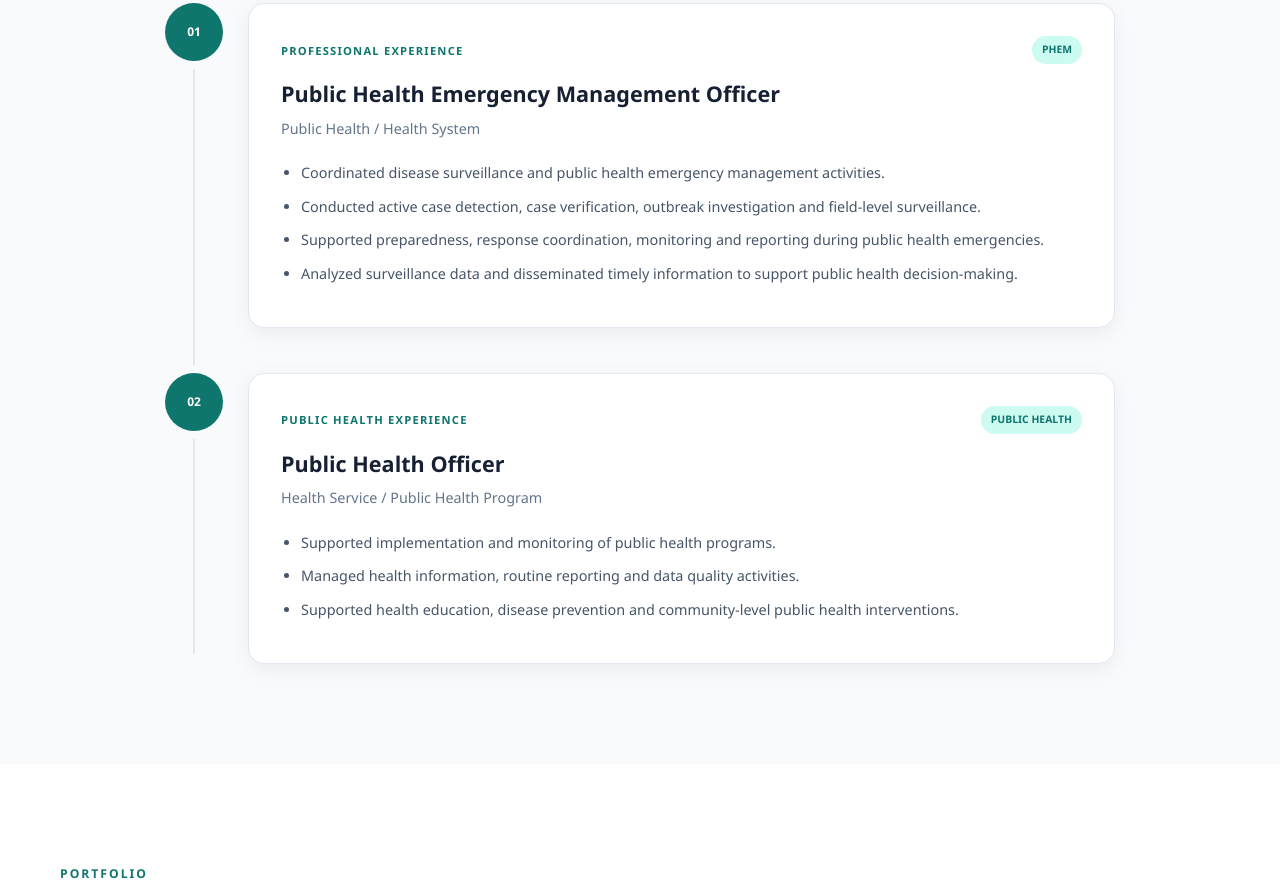
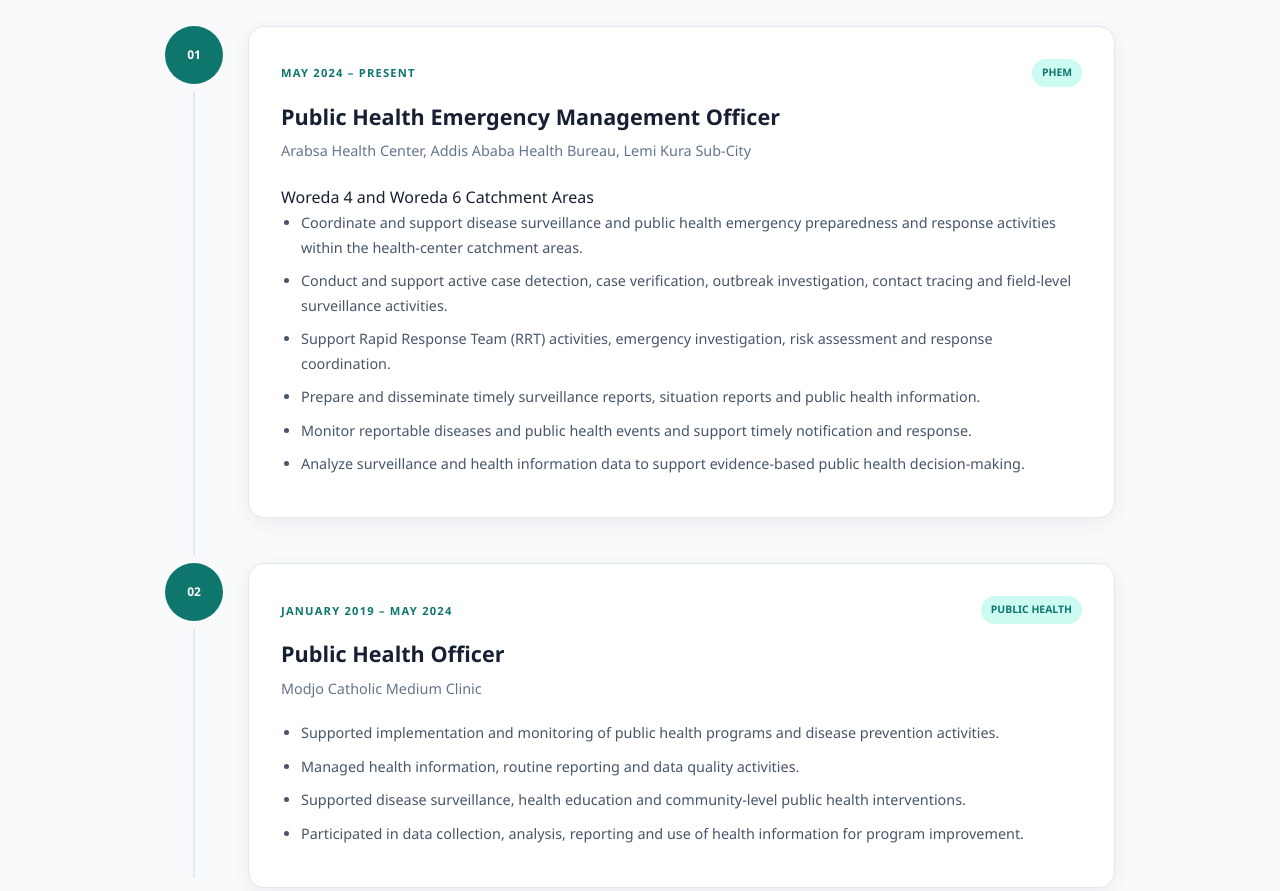
Before and after one commit to yigermalgashaw/cv-website, a plain HTML site: page index.html in a window 1280 px wide. Shown: the part 1732-2623 px from the top of the page. Drawn offline with Linux system fonts and the light colour scheme.

Commit message:
update on Certificate

````diff
--- a/index.html
+++ b/index.html
@@ -1,3 +1,4 @@
+```html
 <!DOCTYPE html>
 <html lang="en">
 <head>
@@ -10,7 +11,7 @@
           content="Professional portfolio of Yigermal Gashaw Kebede, Public Health Officer and Public Health Emergency Management Officer.">
 
     <meta name="keywords"
-          content="Yigermal Gashaw Kebede, Public Health Officer, PHEM Officer, Field Epidemiology, Disease Surveillance, HMIS, DHIS2">
+          content="Yigermal Gashaw Kebede, Public Health Officer, PHEM Officer, Field Epidemiology, Disease Surveillance, HMIS, DHIS2, RRT">
 
     <link rel="stylesheet" href="style.css">
 </head>
@@ -90,6 +91,7 @@
             </div>
 
             <div class="hero-mini-info">
+
                 <div>
                     <strong>7+</strong>
                     <span>Years Experience</span>
@@ -104,12 +106,14 @@
                     <strong>HMIS</strong>
                     <span>Health Information</span>
                 </div>
+
             </div>
 
         </div>
 
 
-        <!-- No photo -->
+        <!-- Profile -->
+
         <div class="hero-visual">
 
             <div class="profile-card">
@@ -276,6 +280,7 @@
 
         <div class="timeline">
 
+
             <div class="timeline-item">
 
                 <div class="timeline-marker">
@@ -285,13 +290,15 @@
                 <div class="timeline-content">
 
                     <div class="timeline-top">
+
                         <span class="timeline-date">
-                            PROFESSIONAL EXPERIENCE
+                            MAY 2024 – PRESENT
                         </span>
 
                         <span class="experience-tag">
                             PHEM
                         </span>
+
                     </div>
 
                     <h3>
@@ -299,30 +306,50 @@
                     </h3>
 
                     <h4>
-                        Public Health / Health System
+                        Arabsa Health Center, Addis Ababa Health Bureau,
+                        Lemi Kura Sub-City
                     </h4>
 
+                    <p>
+                        Woreda 4 and Woreda 6 Catchment Areas
+                    </p>
+
                     <ul>
+
                         <li>
-                            Coordinated disease surveillance and public health
-                            emergency management activities.
+                            Coordinate and support disease surveillance and
+                            public health emergency preparedness and response
+                            activities within the health-center catchment areas.
                         </li>
 
                         <li>
-                            Conducted active case detection, case verification,
-                            outbreak investigation and field-level surveillance.
+                            Conduct and support active case detection, case
+                            verification, outbreak investigation, contact
+                            tracing and field-level surveillance activities.
                         </li>
 
                         <li>
-                            Supported preparedness, response coordination,
-                            monitoring and reporting during public health
-                            emergencies.
+                            Support Rapid Response Team (RRT) activities,
+                            emergency investigation, risk assessment and
+                            response coordination.
                         </li>
 
                         <li>
-                            Analyzed surveillance data and disseminated timely
-                            information to support public health decision-making.
+                            Prepare and disseminate timely surveillance reports,
+                            situation reports and public health information.
                         </li>
+
+                        <li>
+                            Monitor reportable diseases and public health events
+                            and support timely notification and response.
+                        </li>
+
+                        <li>
+                            Analyze surveillance and health information data
+                            to support evidence-based public health
+                            decision-making.
+                        </li>
+
                     </ul>
 
                 </div>
@@ -341,7 +368,7 @@
                     <div class="timeline-top">
 
                         <span class="timeline-date">
-                            PUBLIC HEALTH EXPERIENCE
+                            JANUARY 2019 – MAY 2024
                         </span>
 
                         <span class="experience-tag">
@@ -355,14 +382,14 @@
                     </h3>
 
                     <h4>
-                        Health Service / Public Health Program
+                        Modjo Catholic Medium Clinic
                     </h4>
 
                     <ul>
 
                         <li>
                             Supported implementation and monitoring of public
-                            health programs.
+                            health programs and disease prevention activities.
                         </li>
 
                         <li>
@@ -371,8 +398,14 @@
                         </li>
 
                         <li>
-                            Supported health education, disease prevention and
-                            community-level public health interventions.
+                            Supported disease surveillance, health education
+                            and community-level public health interventions.
+                        </li>
+
+                        <li>
+                            Participated in data collection, analysis,
+                            reporting and use of health information for
+                            program improvement.
                         </li>
 
                     </ul>
@@ -693,7 +726,7 @@
 </section>
 
 
-<!-- ================= EDUCATION ================= -->
+<!-- ================= EDUCATION & TRAINING ================= -->
 
 <section id="education" class="section">
 
@@ -714,11 +747,16 @@
         </div>
 
 
-        <!-- Education -->
+        <!-- ================= EDUCATION ================= -->
 
         <div class="subsection-heading">
+
             <span>01</span>
-            <h3>Education</h3>
+
+            <h3>
+                Education
+            </h3>
+
         </div>
 
 
@@ -821,7 +859,7 @@
         </div>
 
 
-        <!-- Training -->
+        <!-- ================= TRAINING ================= -->
 
         <div class="subsection-heading training-heading">
 
@@ -837,82 +875,142 @@
         <div class="training-grid">
 
 
+            <!-- 01 -->
+
             <div class="training-card">
+
                 <span>01</span>
+
                 <h3>
                     Field Epidemiology Training Program (FETP)
                 </h3>
+
                 <p>
                     Frontline Course
                 </p>
+
             </div>
 
 
+            <!-- 02 -->
+
             <div class="training-card">
+
                 <span>02</span>
+
                 <h3>
                     Public Health Emergency Management (PHEM)
                 </h3>
+
                 <p>
                     PHEM and Disease Surveillance
                 </p>
+
             </div>
 
 
+            <!-- 03 RRT -->
+
             <div class="training-card">
+
                 <span>03</span>
+
+                <h3>
+                    Basic Rapid Response Team (RRT) Training
+                </h3>
+
+                <p>
+                    Rapid response team preparedness, field investigation,
+                    outbreak response, coordination and emergency communication.
+                </p>
+
+            </div>
+
+
+            <!-- 04 -->
+
+            <div class="training-card">
+
+                <span>04</span>
+
                 <h3>
                     Basic DHIS2
                 </h3>
+
                 <p>
                     Basic DHIS2 for Public Health Emergency Management
                     (PHEM) Officers
                 </p>
+
             </div>
 
 
+            <!-- 05 -->
+
             <div class="training-card">
-                <span>04</span>
+
+                <span>05</span>
+
                 <h3>
                     National Comprehensive TB and TB/HIV Training
                 </h3>
+
                 <p>
                     Comprehensive training in tuberculosis and TB/HIV
                     prevention, management and program activities.
                 </p>
+
             </div>
 
 
+            <!-- 06 -->
+
             <div class="training-card">
-                <span>05</span>
+
+                <span>06</span>
+
                 <h3>
                     Climate-Sensitive and Diarrheal Disease Surveillance
                 </h3>
+
                 <p>
                     Surveillance and Response
                 </p>
+
             </div>
 
 
+            <!-- 07 -->
+
             <div class="training-card">
-                <span>06</span>
+
+                <span>07</span>
+
                 <h3>
                     Social and Behavior Change (SBC/SBCC)
                 </h3>
+
                 <p>
                     Social and Behavior Change Communication Training
                 </p>
+
             </div>
 
 
+            <!-- 08 -->
+
             <div class="training-card">
-                <span>07</span>
+
+                <span>08</span>
+
                 <h3>
                     Vulnerability and Risk Mapping (VRM)
                 </h3>
+
                 <p>
                     Emergency Preparedness and Response Plan (EPRP)
                 </p>
+
             </div>
 
 
@@ -930,6 +1028,7 @@
     <div class="container">
 
         <div class="contact-box">
+
 
             <div class="contact-intro">
 
@@ -958,63 +1057,127 @@
 
             <div class="contact-details">
 
+
+                <!-- EMAIL -->
+
                 <a href="mailto:yigermalgasha@gmail.com"
                    class="contact-item">
 
-                    <span class="contact-icon">✉</span>
+                    <span class="contact-icon">
+                        ✉
+                    </span>
 
                     <div>
-                        <small>EMAIL</small>
+
+                        <small>
+                            EMAIL
+                        </small>
+
                         <strong>
                             yigermalgasha@gmail.com
                         </strong>
+
                     </div>
 
                 </a>
 
 
+                <!-- PHONE 1 -->
+
                 <a href="tel:+251921481269"
                    class="contact-item">
 
-                    <span class="contact-icon">☎</span>
+                    <span class="contact-icon">
+                        ☎
+                    </span>
 
                     <div>
-                        <small>PHONE</small>
+
+                        <small>
+                            PHONE
+                        </small>
+
                         <strong>
                             +251 921 481 269
                         </strong>
+
                     </div>
 
                 </a>
 
 
+                <!-- PHONE 2 -->
+
                 <a href="tel:+251961991805"
                    class="contact-item">
 
-                    <span class="contact-icon">☎</span>
+                    <span class="contact-icon">
+                        ☎
+                    </span>
 
                     <div>
-                        <small>PHONE</small>
+
+                        <small>
+                            PHONE
+                        </small>
+
                         <strong>
                             +251 961 991 805
                         </strong>
+
                     </div>
 
                 </a>
 
 
+                <!-- LOCATION -->
+
                 <div class="contact-item">
 
-                    <span class="contact-icon">⌖</span>
+                    <span class="contact-icon">
+                        ⌖
+                    </span>
 
                     <div>
-                        <small>LOCATION</small>
+
+                        <small>
+                            LOCATION
+                        </small>
+
                         <strong>
                             Addis Ababa, Ethiopia
                         </strong>
+
                     </div>
 
                 </div>
+
+
+                <!-- WEBSITE -->
+
+                <a href="https://yigermalgashaw.github.io/cv-website"
+                   target="_blank"
+                   rel="noopener noreferrer"
+                   class="contact-item">
+
+                    <span class="contact-icon">
+                        🌐
+                    </span>
+
+                    <div>
+
+                        <small>
+                            PROFESSIONAL WEBSITE
+                        </small>
+
+                        <strong>
+                            yigermalgashaw.github.io/cv-website
+                        </strong>
+
+                    </div>
+
+                </a>
+
 
             </div>
 
@@ -1032,9 +1195,11 @@
     <div class="container footer-content">
 
         <p>
+
             © <span id="year"></span>
             Yigermal Gashaw Kebede.
             All rights reserved.
+
         </p>
 
         <a href="#home">
@@ -1050,3 +1215,4 @@
 
 </body>
 </html>
+```
````
